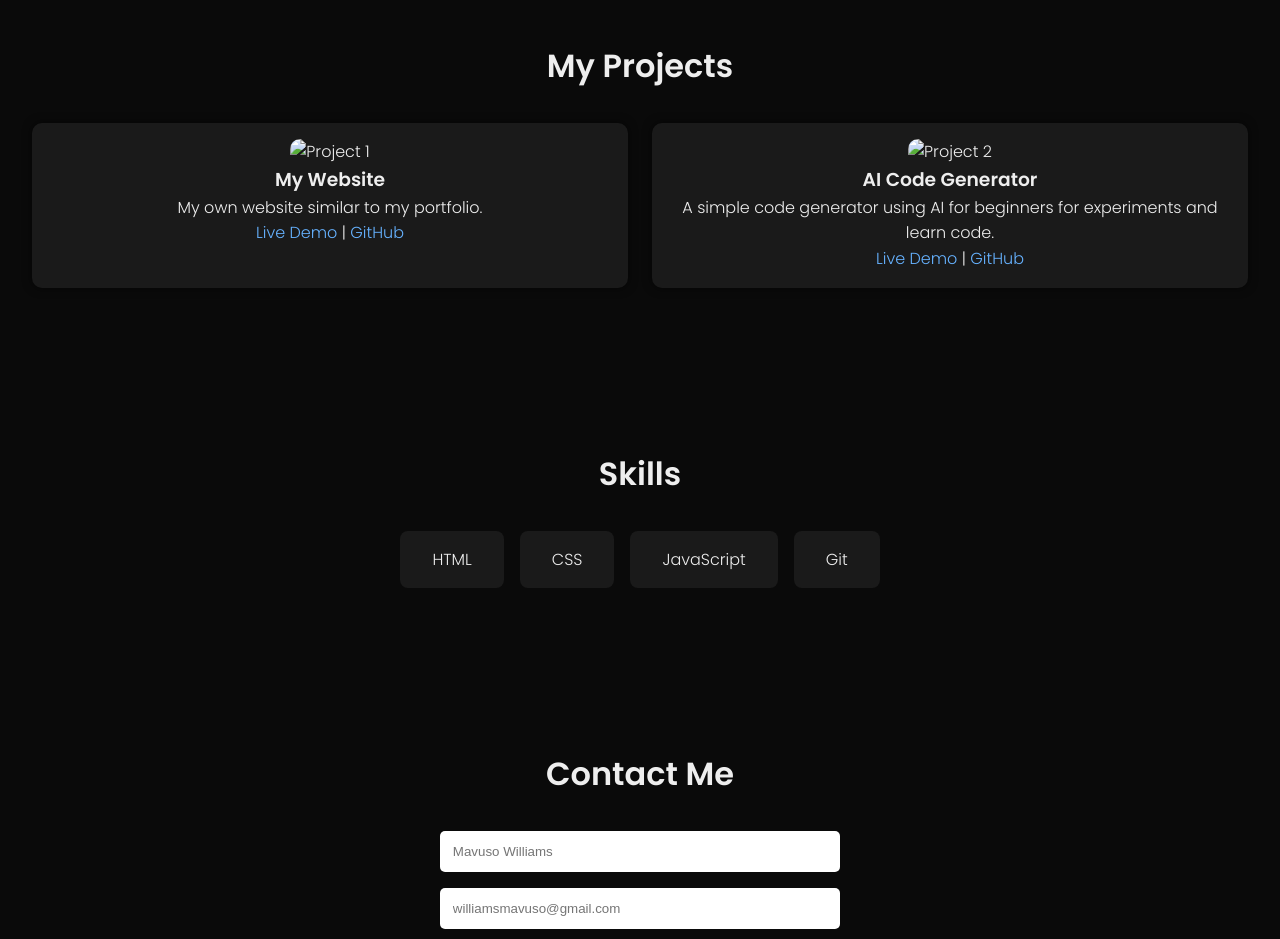
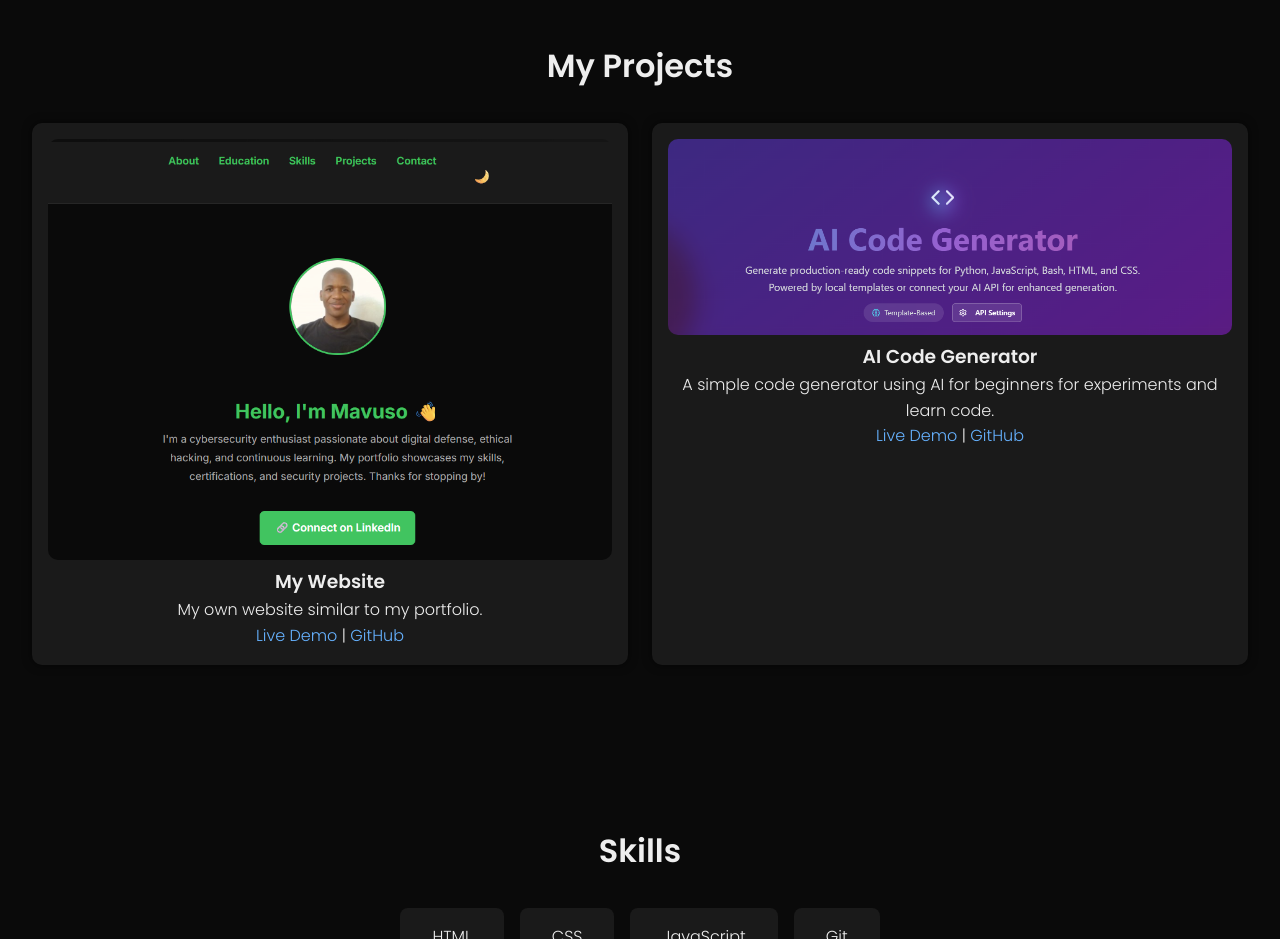
Before and after one commit to teddy-williams/Portfolio, a plain HTML site: page index.html in a window 1280 px wide. Shown: the part 840-1779 px from the top of the page. Drawn offline with Linux system fonts and the light colour scheme.

Commit message:
Update index.html

```diff
--- a/index.html
+++ b/index.html
@@ -34,13 +34,13 @@
     <h2>My Projects</h2>
     <div class="project-grid">
       <div class="card">
-        <img src="assets/project1.png" alt="Project 1">
+        <img src="website.png" alt="Project 1">
         <h3>My Website</h3>
         <p>My own website similar to my portfolio.</p>
         <a href="https://teddy-williams.github.io/My-website/">Live Demo</a> | <a href="https://github.com/teddy-williams/My-website">GitHub</a>
       </div>
       <div class="card">
-        <img src="assets/project2.png" alt="Project 2">
+        <img src="code-generator.png" alt="Project 2">
         <h3>AI Code Generator</h3>
         <p>A simple code generator using AI for beginners for experiments and learn code.</p>
         <a href="https://v0-new-project-vrp39dixmr5.vercel.app/">Live Demo</a> | <a href="https://github.com/teddy-williams/New-code-generator.v1">GitHub</a>
```
